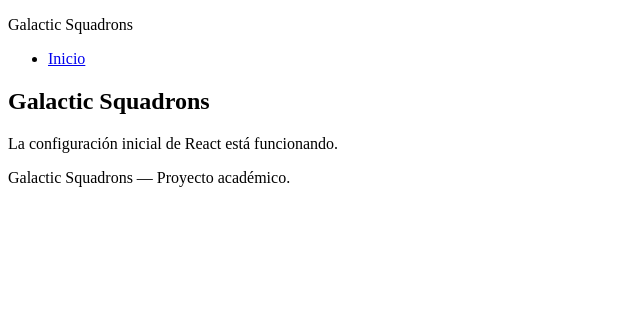
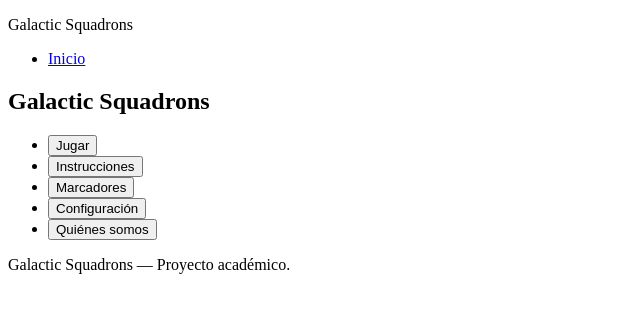
Before and after one commit to GeinerMB/proyecto-C00870-C15464-C25063-C27534, a React (Vite) app: page / in a window 1280 px wide. Shown: the top 312 px of the page, without its empty margins (0-640 px from the left). Built offline with nearby package versions, Linux system fonts and the light colour scheme.

Commit message:
Navegacion mediante botones en home

```diff
--- a/src/pages/Home.jsx
+++ b/src/pages/Home.jsx
@@ -1,8 +1,41 @@
+import { useNavigate } from "react-router";
+
 export default function Home() {
+  const navigate = useNavigate();
+
   return (
     <section aria-labelledby="home-title">
       <h1 id="home-title">Galactic Squadrons</h1>
-      <p>La configuración inicial de React está funcionando.</p>
+
+      <nav aria-label="Menú principal">
+        <ul>
+          <li>
+            <button type="button" onClick={() => navigate("/lobby")}>
+              Jugar
+            </button>
+          </li>
+          <li>
+            <button type="button" onClick={() => navigate("/rules")}>
+              Instrucciones
+            </button>
+          </li>
+          <li>
+            <button type="button" onClick={() => navigate("/scores")}>
+              Marcadores
+            </button>
+          </li>
+          <li>
+            <button type="button" onClick={() => navigate("/settings")}>
+              Configuración
+            </button>
+          </li>
+          <li>
+            <button type="button" onClick={() => navigate("/about")}>
+              Quiénes somos
+            </button>
+          </li>
+        </ul>
+      </nav>
     </section>
   );
 }
```
